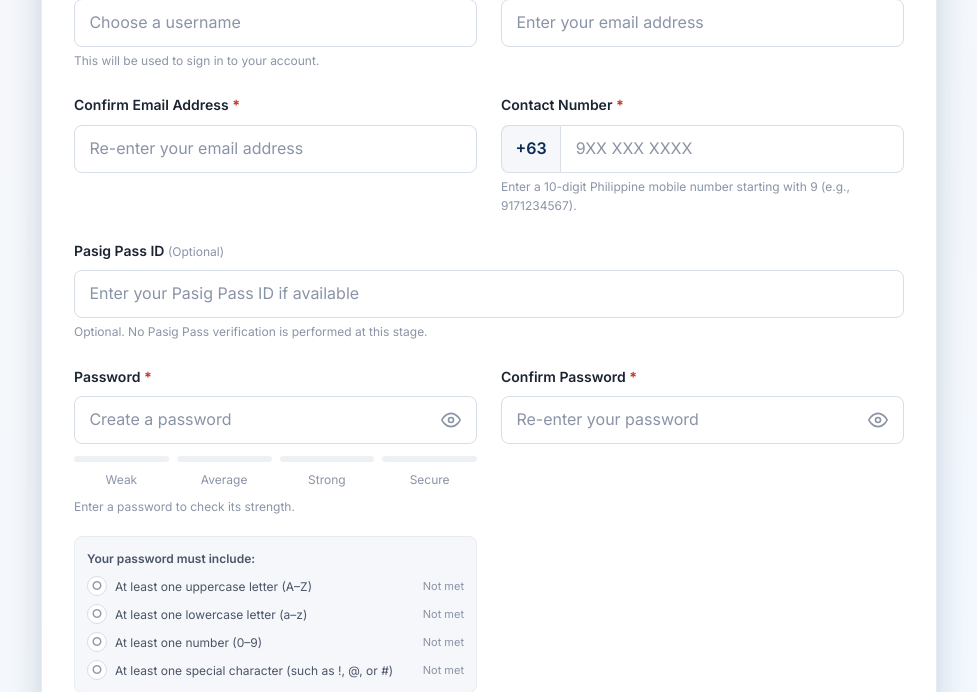
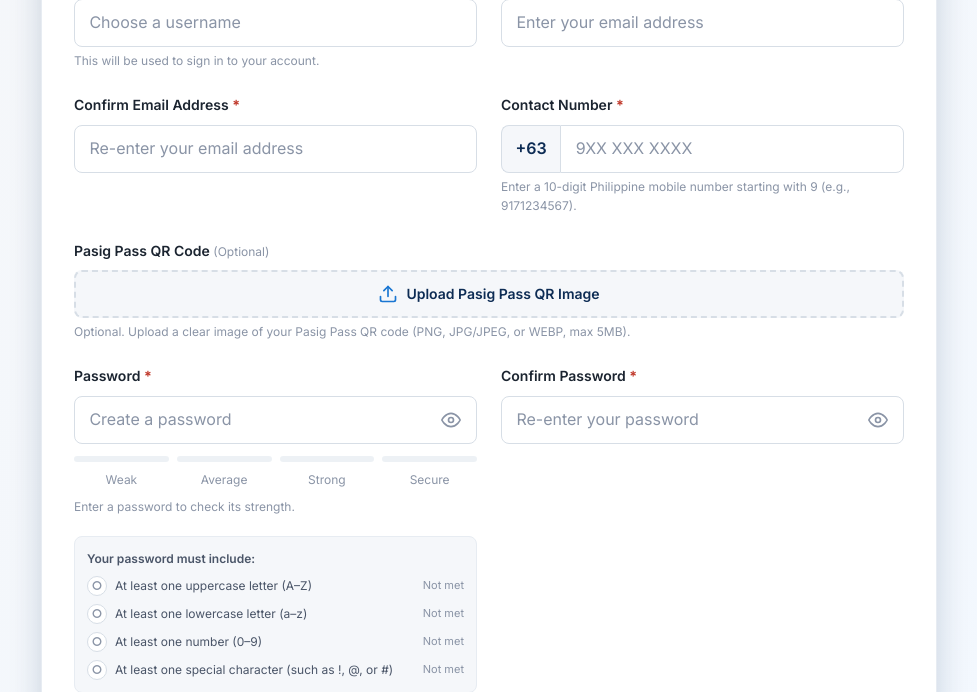
Before and after one commit to rosmnd/ye, a PHP site: page /MODULE1/html/register.html in a window 1280 px wide. Shown: the part 2374-3066 px from the top of the page, without its empty margins (151-1128 px from the left). Run offline with PHP 8.4, Linux system fonts and the light colour scheme.

Commit message:
Replaced Pasig Pass Placeholder into QR Image Attachment (html, css, js) also added a 2-Layer Restriction for Date-of-Birth

```diff
--- a/MODULE1/css/register.css
+++ b/MODULE1/css/register.css
@@ -848,6 +848,162 @@ a {
 
 
 /* =========================================================
+   FILE UPLOAD (PASIG PASS QR CODE)
+   ========================================================= */
+
+.fileUpload {
+    position: relative;
+    width: 100%;
+}
+
+.fileInput {
+    position: absolute;
+    width: 1px;
+    height: 1px;
+    padding: 0;
+    margin: -1px;
+    overflow: hidden;
+    clip: rect(0, 0, 0, 0);
+    white-space: nowrap;
+    border: 0;
+}
+
+.fileUploadButton {
+    display: inline-flex;
+    align-items: center;
+    justify-content: center;
+    gap: var(--space-2);
+    width: 100%;
+    min-height: 3rem;
+    padding: 0.65rem 1.25rem;
+    font-family: var(--font);
+    font-size: var(--text-sm);
+    font-weight: 600;
+    color: var(--navy);
+    background: var(--gray-100);
+    border: 2px dashed var(--gray-300);
+    border-radius: var(--radius-md);
+    cursor: pointer;
+    transition:
+        border-color var(--duration-fast) var(--ease),
+        background var(--duration-fast) var(--ease),
+        box-shadow var(--duration-fast) var(--ease);
+}
+
+.fileUploadButton:hover {
+    background: var(--blue-faint);
+    border-color: var(--blue);
+    color: var(--blue);
+}
+
+.fileInput:focus + .fileUploadButton,
+.fileInput:focus-visible + .fileUploadButton {
+    outline: none;
+    border-color: var(--blue);
+    box-shadow: var(--focus-ring);
+}
+
+.fileUploadIcon {
+    display: inline-flex;
+    align-items: center;
+    justify-content: center;
+    color: var(--blue);
+}
+
+.fileUploadIcon i,
+.fileUploadIcon svg {
+    width: 1.25rem;
+    height: 1.25rem;
+}
+
+.fileUploadText {
+    font-size: var(--text-sm);
+}
+
+/* File Preview Card */
+.filePreview {
+    margin-top: var(--space-3);
+}
+
+.filePreviewContent {
+    display: flex;
+    align-items: center;
+    gap: var(--space-3);
+    padding: var(--space-3);
+    background: var(--white);
+    border: 1px solid var(--gray-300);
+    border-radius: var(--radius-md);
+    box-shadow: var(--shadow-sm);
+}
+
+.filePreviewImage {
+    width: 5rem;
+    height: 5rem;
+    max-height: 180px;
+    object-fit: contain;
+    background: var(--gray-100);
+    border: 1px solid var(--gray-200);
+    border-radius: var(--radius-sm);
+    flex-shrink: 0;
+}
+
+.filePreviewInfo {
+    display: flex;
+    flex-direction: column;
+    gap: 0.25rem;
+    min-width: 0;
+    flex: 1 1 auto;
+}
+
+.filePreviewName {
+    font-size: var(--text-sm);
+    font-weight: 600;
+    color: var(--gray-900);
+    word-break: break-word;
+    overflow-wrap: break-word;
+}
+
+.filePreviewSize {
+    font-size: var(--text-xs);
+    color: var(--gray-500);
+}
+
+.fileRemoveButton {
+    display: inline-flex;
+    align-items: center;
+    gap: var(--space-1);
+    padding: 0.4rem 0.75rem;
+    font-family: var(--font);
+    font-size: var(--text-xs);
+    font-weight: 600;
+    color: var(--danger);
+    background: var(--danger-bg);
+    border: 1px solid var(--danger-bd);
+    border-radius: var(--radius-sm);
+    cursor: pointer;
+    flex-shrink: 0;
+    transition:
+        background var(--duration-fast) var(--ease),
+        box-shadow var(--duration-fast) var(--ease);
+}
+
+.fileRemoveButton:hover {
+    background: #fbd5d5;
+}
+
+.fileRemoveButton:focus-visible {
+    outline: none;
+    box-shadow: 0 0 0 3px rgba(192, 57, 43, 0.25);
+}
+
+.fileRemoveButton i,
+.fileRemoveButton svg {
+    width: 1rem;
+    height: 1rem;
+}
+
+
+/* =========================================================
    PASSWORD
    ========================================================= */
 
--- a/MODULE1/html/register.html
+++ b/MODULE1/html/register.html
@@ -19,6 +19,8 @@
     >
 
     <link rel="stylesheet" href="../css/register.css">
+    <!-- Lucide Icons -->
+    <script src="https://unpkg.com/lucide@latest"></script>
 </head>
 
 <body>
@@ -843,28 +845,51 @@
 
 
                         <div class="formGroup formGroupFull">
-
-                            <label
-                                for="pasigPassId"
-                                class="formLabel"
-                            >
-                                Pasig Pass ID
+                            <label for="pasigPassAttachment" class="formLabel">
+                                Pasig Pass QR Code
                                 <span class="optional">(Optional)</span>
                             </label>
 
-                            <input
-                                type="text"
-                                id="pasigPassId"
-                                name="pasigPassId"
-                                class="formInput"
-                                placeholder="Enter your Pasig Pass ID if available"
-                                maxlength="50"
-                            >
+                            <div class="fileUpload">
+                                <input
+                                    type="file"
+                                    id="pasigPassAttachment"
+                                    name="pasigPassAttachment"
+                                    class="fileInput"
+                                    accept="image/png,image/jpeg,image/webp"
+                                    aria-describedby="fileUploadHint"
+                                >
+                                <label for="pasigPassAttachment" class="fileUploadButton">
+                                    <span class="fileUploadIcon" aria-hidden="true">
+                                        <i data-lucide="upload"></i>
+                                    </span>
+                                    <span class="fileUploadText">Upload Pasig Pass QR Image</span>
+                                </label>
+                            </div>
 
-                            <small class="formHint">
-                                Optional. No Pasig Pass verification is performed at this stage.
+                            <small class="formHint" id="fileUploadHint">
+                                Optional. Upload a clear image of your Pasig Pass QR code (PNG, JPG/JPEG, or WEBP, max 5MB).
                             </small>
 
+                            <!-- File preview area -->
+                            <div class="filePreview isHidden" id="pasigPassPreview" aria-live="polite">
+                                <div class="filePreviewContent">
+                                    <img src="#" alt="Preview" class="filePreviewImage">
+                                    <div class="filePreviewInfo">
+                                        <span class="filePreviewName" id="pasigPassName"></span>
+                                        <span class="filePreviewSize" id="pasigPassSize"></span>
+                                    </div>
+                                    <button
+                                        type="button"
+                                        class="fileRemoveButton"
+                                        id="removePasigPassAttachment"
+                                        aria-label="Remove uploaded Pasig Pass QR image"
+                                    >
+                                        <i data-lucide="x" aria-hidden="true"></i>
+                                        <span>Remove</span>
+                                    </button>
+                                </div>
+                            </div>
                         </div>
 
 
```
Also changed, not shown: MODULE1/js/register.js (+158 -1 lines).
